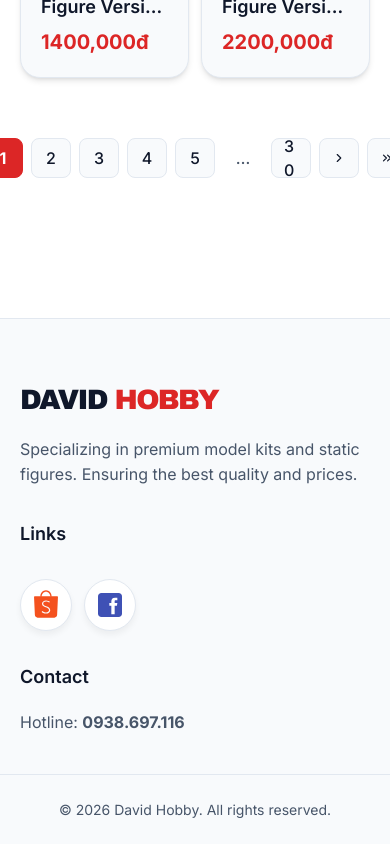
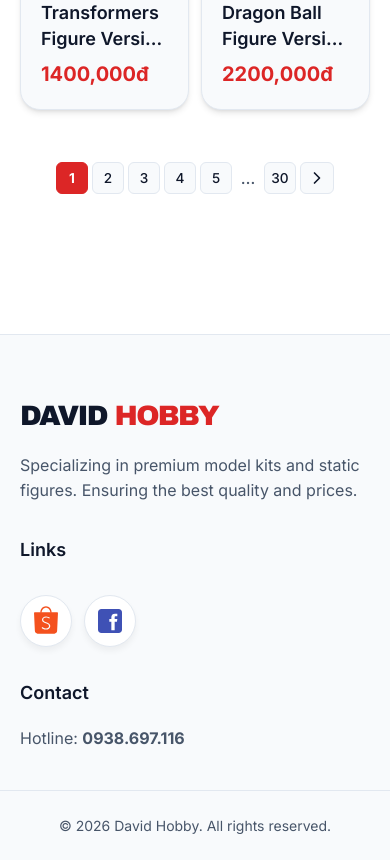
Before and after one commit to tuandat2k/david-hobby, a Next.js app: page /en/products in a window 390 px wide. Shown: the part 3440-4300 px from the top of the page. Built offline with nearby package versions, Linux system fonts and the light colour scheme.

Commit message:
feat: implement products listing page with pagination, sorting, and search functionality

```diff
--- a/src/app/[lang]/products/page.module.css
+++ b/src/app/[lang]/products/page.module.css
@@ -94,3 +94,48 @@
   color: var(--text-secondary);
   font-weight: 500;
 }
+
+@media (max-width: 768px) {
+  .pagination {
+    flex-wrap: wrap;
+    gap: 6px;
+    margin-top: 32px;
+  }
+
+  .pageBtn {
+    min-width: 36px;
+    height: 36px;
+    padding: 0 8px;
+    font-size: 0.9rem;
+    border-radius: 6px;
+  }
+
+  .ellipsis {
+    min-width: 32px;
+    height: 36px;
+  }
+}
+
+@media (max-width: 480px) {
+  .pagination {
+    gap: 4px;
+  }
+
+  .pageBtn {
+    min-width: 32px;
+    height: 32px;
+    padding: 0 6px;
+    font-size: 0.85rem;
+  }
+
+  .ellipsis {
+    min-width: 24px;
+    height: 32px;
+  }
+
+  /* Ẩn bớt nút First/Last trên màn hình quá bé để tiết kiệm diện tích */
+  .pageBtn[aria-label="First Page"],
+  .pageBtn[aria-label="Last Page"] {
+    display: none;
+  }
+}
--- a/src/app/[lang]/products/page.tsx
+++ b/src/app/[lang]/products/page.tsx
@@ -74,54 +74,8 @@
 
   const pageNumbers = getPageNumbers(currentPage, totalPages);
 
-  return (
-    <>
-      {currentPage > 1 && (
-        <link rel="prev" href={buildPaginationUrl(currentPage - 1)} />
-      )}
-      {currentPage < totalPages && (
-        <link rel="next" href={buildPaginationUrl(currentPage + 1)} />
-      )}
-      <Header lang={lang} dict={dict} />
-      <main className={`container ${styles.main}`}>
-        <div className={styles.breadcrumb}>
-          <Link href={`/${lang}`}>{dict.header.home}</Link>
-          <span className={styles.separator}>/</span>
-          <span className={styles.current}>{dict.header.products}</span>
-        </div>
-
-        <div className={styles.header}>
-          <h1 className={styles.title}>{dict.products.title}</h1>
-          <p className={styles.subtitle}>{dict.products.subtitle}</p>
-        </div>
-        <div id="product-list">
-          <SortSelect dict={dict} />
-
-          <div key={`${currentPage}-${sort || 'default'}`} className="product-grid animate-fade-in">
-          {currentProducts.map((product) => (
-            <ProductCard
-              key={product.id}
-              {...product}
-              name={lang === 'en' ? product.name_en : product.name}
-              lang={lang}
-              dict={dict}
-            />
-          ))}
-        </div>
-
-        {totalPages > 1 && (
+  const paginationControls = totalPages > 1 ? (
     <div className={styles.pagination}>
-            {/* << First Page */}
-            {currentPage > 1 && (
-              <Link
-                href={buildPaginationUrl(1)}
-                className={styles.pageBtn}
-                aria-label="First Page"
-              >
-                <svg xmlns="http://www.w3.org/2000/svg" width="20" height="20" viewBox="0 0 24 24" fill="none" stroke="currentColor" strokeWidth="2" strokeLinecap="round" strokeLinejoin="round"><path d="m11 17-5-5 5-5"/><path d="m18 17-5-5 5-5"/></svg>
-              </Link>
-            )}
-
       {/* < Prev Page */}
       {currentPage > 1 && (
         <Link
@@ -160,19 +114,47 @@
           <svg xmlns="http://www.w3.org/2000/svg" width="20" height="20" viewBox="0 0 24 24" fill="none" stroke="currentColor" strokeWidth="2" strokeLinecap="round" strokeLinejoin="round"><path d="m9 18 6-6-6-6"/></svg>
         </Link>
       )}
+    </div>
+  ) : null;
 
-            {/* >> Last Page */}
+  return (
+    <>
+      {currentPage > 1 && (
+        <link rel="prev" href={buildPaginationUrl(currentPage - 1)} />
+      )}
       {currentPage < totalPages && (
-              <Link
-                href={buildPaginationUrl(totalPages)}
-                className={styles.pageBtn}
-                aria-label="Last Page"
-              >
-                <svg xmlns="http://www.w3.org/2000/svg" width="20" height="20" viewBox="0 0 24 24" fill="none" stroke="currentColor" strokeWidth="2" strokeLinecap="round" strokeLinejoin="round"><path d="m6 17 5-5-5-5"/><path d="m13 17 5-5-5-5"/></svg>
-              </Link>
+        <link rel="next" href={buildPaginationUrl(currentPage + 1)} />
       )}
+      <Header lang={lang} dict={dict} />
+      <main className={`container ${styles.main}`}>
+        <div className={styles.breadcrumb}>
+          <Link href={`/${lang}`}>{dict.header.home}</Link>
+          <span className={styles.separator}>/</span>
+          <span className={styles.current}>{dict.header.products}</span>
         </div>
-        )}
+
+        <div className={styles.header}>
+          <h1 className={styles.title}>{dict.products.title}</h1>
+          <p className={styles.subtitle}>{dict.products.subtitle}</p>
+        </div>
+        <div id="product-list">
+          <SortSelect dict={dict} />
+
+          {paginationControls}
+
+          <div key={`${currentPage}-${sort || 'default'}`} className="product-grid animate-fade-in">
+          {currentProducts.map((product) => (
+            <ProductCard
+              key={product.id}
+              {...product}
+              name={lang === 'en' ? product.name_en : product.name}
+              lang={lang}
+              dict={dict}
+            />
+          ))}
+          </div>
+
+          {paginationControls}
         </div>
       </main>
       <Footer dict={dict} />
--- a/src/components/Header.tsx
+++ b/src/components/Header.tsx
@@ -1,6 +1,6 @@
 'use client';
 
-import { useState, useEffect } from 'react';
+import { useState, useEffect, useRef } from 'react';
 import Link from 'next/link';
 import { usePathname } from 'next/navigation';
 import styles from './Header.module.css';
@@ -15,7 +15,7 @@
 export default function Header({ lang, dict }: HeaderProps) {
   const [isMenuOpen, setIsMenuOpen] = useState(false);
   const [isVisible, setIsVisible] = useState(true);
-  const [lastScrollY, setLastScrollY] = useState(0);
+  const lastScrollY = useRef(0);
   const pathname = usePathname();
 
   const toggleMenu = () => setIsMenuOpen(!isMenuOpen);
@@ -40,9 +40,17 @@
     const handleScroll = () => {
       const currentScrollY = window.scrollY;
 
+      // Prevent iOS rubber-band overscroll bug
+      if (
+        currentScrollY < 0 ||
+        currentScrollY > document.documentElement.scrollHeight - window.innerHeight
+      ) {
+        return;
+      }
+
       if (currentScrollY < 50) {
         setIsVisible(true);
-      } else if (currentScrollY > lastScrollY) {
+      } else if (currentScrollY > lastScrollY.current) {
         // Scroll down: Hide header
         setIsVisible(false);
       } else {
@@ -50,12 +58,12 @@
         setIsVisible(true);
       }
 
-      setLastScrollY(currentScrollY);
+      lastScrollY.current = currentScrollY;
     };
 
     window.addEventListener('scroll', handleScroll, { passive: true });
     return () => window.removeEventListener('scroll', handleScroll);
-  }, [lastScrollY]);
+  }, []);
 
   return (
     <header className={`${styles.header} ${isVisible ? '' : styles.headerHidden}`}>
--- a/src/dictionaries/en.json
+++ b/src/dictionaries/en.json
@@ -43,7 +43,8 @@
   "search": {
     "title": "Search results for",
     "noResult": "No products found.",
-    "back": "Go back"
+    "back": "Go back",
+    "loadMore": "Load More"
   },
   "pagination": {
     "prev": "Prev",
--- a/src/dictionaries/vi.json
+++ b/src/dictionaries/vi.json
@@ -43,7 +43,8 @@
   "search": {
     "title": "Kết quả tìm kiếm cho",
     "noResult": "Không tìm thấy sản phẩm nào phù hợp.",
-    "back": "Quay lại"
+    "back": "Quay lại",
+    "loadMore": "Tải thêm"
   },
   "pagination": {
     "prev": "Trước",
```
Also changed, not shown: src/app/[lang]/search/page.tsx (+6 -12 lines), src/components/HeroSlider.module.css (+10 -1 lines), src/components/SearchProductList.tsx (added, +58 -0 lines). Lines whose indentation alone changed are shown as unchanged.
